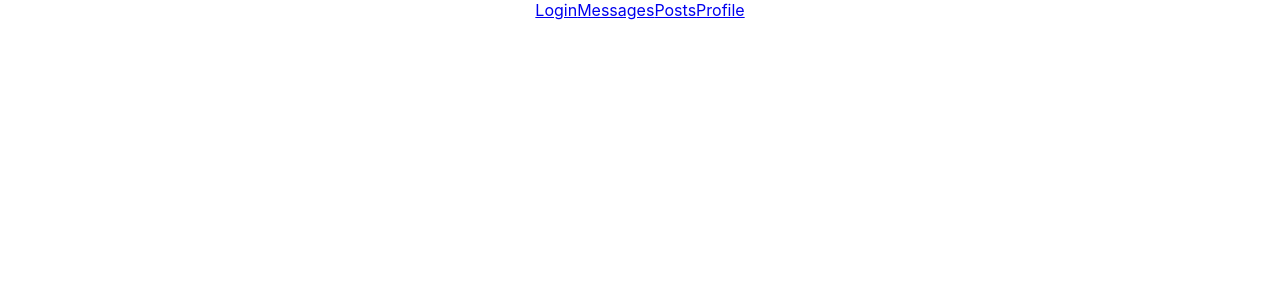
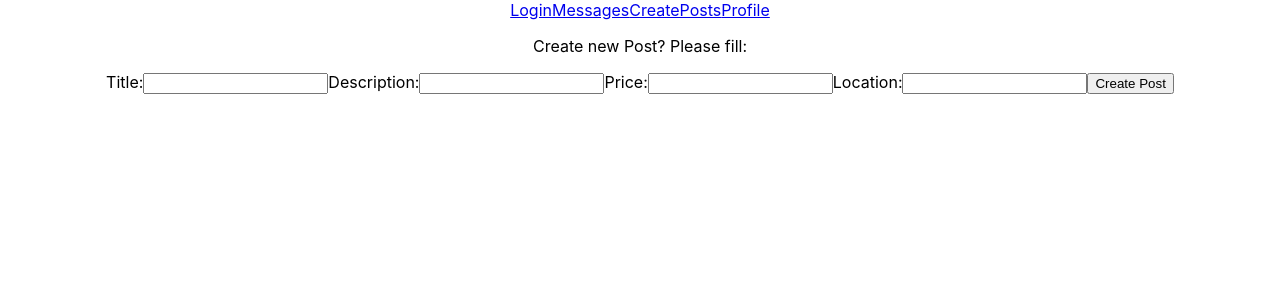
Before and after one commit to Miguel2493/stranger-things, a React (Create React App) app: page /createposts in a window 1280 px wide. Shown: the top 300 px of the page. Built offline with nearby package versions, Linux system fonts and the light colour scheme; no server answers.

Commit message:
added Create Post

```diff
--- a/src/App.js
+++ b/src/App.js
@@ -6,7 +6,7 @@ import { BrowserRouter as Router, Switch, Route } from "react-router-dom";
 import Login from "./Components/Login";
 import Nav from "./Components/Nav";
 import Messages from "./Components/Messages";
-import Posts from "./Components/Posts";
+import CreatePosts from "./Components/CreatePosts";
 import Profile from "./Components/Profile";
 import Register from "./Components/Register";
 
@@ -19,7 +19,7 @@ function App() {
         <Switch>
           <Route path="/login" component={Login} />
           <Route path="/messages" component={Messages} />
-          <Route path="/posts" component={Posts} />
+          <Route path="/createposts" component={CreatePosts} />
           <Route path="/profile" component={Profile} />
           <Route path="/register" component={Register} />
         </Switch>
--- /dev/null
+++ b/src/Components/CreatePosts.jsx
@@ -0,0 +1,87 @@
+import React,{useState} from "react";
+
+const loginUrl = "https://strangers-things.herokuapp.com/api/2104-UIC-RM-WEB-PT";
+
+
+// const exampleCode ={
+//     title: 'Civc',
+//     description: 'Fair',
+//     price: '$1,000',
+//     location:'Chicago',
+//     willDeliver: '',
+// }
+
+const CreatePost = () => {
+    const [title, setTitle] = useState('');
+    const [description, setDescription] = useState('');
+    const [price, setPrice] = useState('');
+    const [location, setLocation] = useState('');
+    // const [willDeliver, setWillDeliver] = useState(false);
+
+    const onFormSubmit = (event) =>{
+        event.preventDefault();
+        const finalPost = {
+            title: 'Civc',
+            description: 'Fair',
+            price: '$1,000',
+            location:'Chicago',
+            // willDeliver: false
+        }
+        console.log(finalPost);
+};
+
+const updateTitle = (event) =>{setTitle(event.target.value);}
+
+const updateDescription = (event) =>{setDescription(event.target.value)};
+const updatePrice = (event) =>{setPrice(event.target.value)};
+const updateLocation = (event) =>{ setLocation(event.target.value)};
+// const updateWillDeliver = (event) =>{ setWillDeliver(event.target.value)};
+
+const postEndPoint = loginUrl + "/posts";
+const authToken = window.localStorage.getItem('token')
+
+fetch(postEndPoint,
+    {
+    method: "POST",
+    headers:{
+        "Content-Type": 'application/json',
+         'Authorization': 'Bearer '
+    },
+    body: JSON.stringify(
+        {
+            post:{
+                title: 'Toyota Camry',
+                description: 'Good',
+                price:'$1,000',
+                location:'Chicago',
+            }
+        })
+}).then(res => res.json())
+.then(result =>{
+    console.log(result);
+}).catch(console.error)
+
+
+return (
+        <div>
+            <p>Create new Post? Please fill:</p>
+            <form onSubmit={onFormSubmit}>
+                <label>
+                Title:
+                <input type="text" value={title} onChange={updateTitle}/>
+                </label>
+                Description:
+                <input type="text" value={description} onChange={updateDescription}/>
+                Price:
+                <input type="text" value={price} onChange={updatePrice}/>
+                Location:
+                <input type="text" value={location} onChange={updateLocation}/>
+                {/* Will Deliver?
+                <input type="checkbox" value={willDeliver} onChange={updateWillDeliver}/> */}
+                <button type="submit">Create Post</button>
+            </form>
+        </div>
+    );
+};
+
+export default CreatePost;
--- a/src/Components/Login.jsx
+++ b/src/Components/Login.jsx
@@ -42,10 +42,6 @@ const Login = () => {
   const [password, setPassword] = useState("");
   const history = useHistory();
 
-  const redirect = ()=>{
-    history.push("/src/Components/Home.jsx")
-  };
-
 
   const onFormSubmit = (event)=>{
     event.preventDefault();
@@ -53,13 +49,6 @@ const Login = () => {
     username: username,
     password: password,
   };
-
-  function LoginCompleted(){
-    let history = useHistory();
-    function handleClick(){
-      history.push("/Home")
-    }
-  }
 
   const loginVerification = loginUrl + "/users/login";
   fetch(loginVerification, {
@@ -79,6 +68,14 @@ const Login = () => {
 
   const updateUsername = (event) => setUserName(event.target.value);
   const updatePassword = (event) => setPassword(event.target.value);
+
+  const redirect = ()=>{
+    const authToken = localStorage.getItem('token')
+
+      if(authToken.length > 0){
+        history.push("/profile")}
+  };
+
 
   return (
     <div>
--- a/src/Components/Nav.jsx
+++ b/src/Components/Nav.jsx
@@ -6,7 +6,7 @@ const Nav = () => {
         <div>
           <Link to="/login">Login</Link>
           <Link to="/messages">Messages</Link>
-          <Link to="/posts">Posts</Link>
+          <Link to="/createposts">CreatePosts</Link>
           <Link to="/profile">Profile</Link>
         </div>
     )
--- a/src/Components/Posts.jsx
+++ /dev/null
@@ -1,9 +0,0 @@
-const Posts = () => {
-    return (
-        <div>
-            <h1>Posts</h1>
-        </div>
-    )
-}
-
-export default Posts;
```
